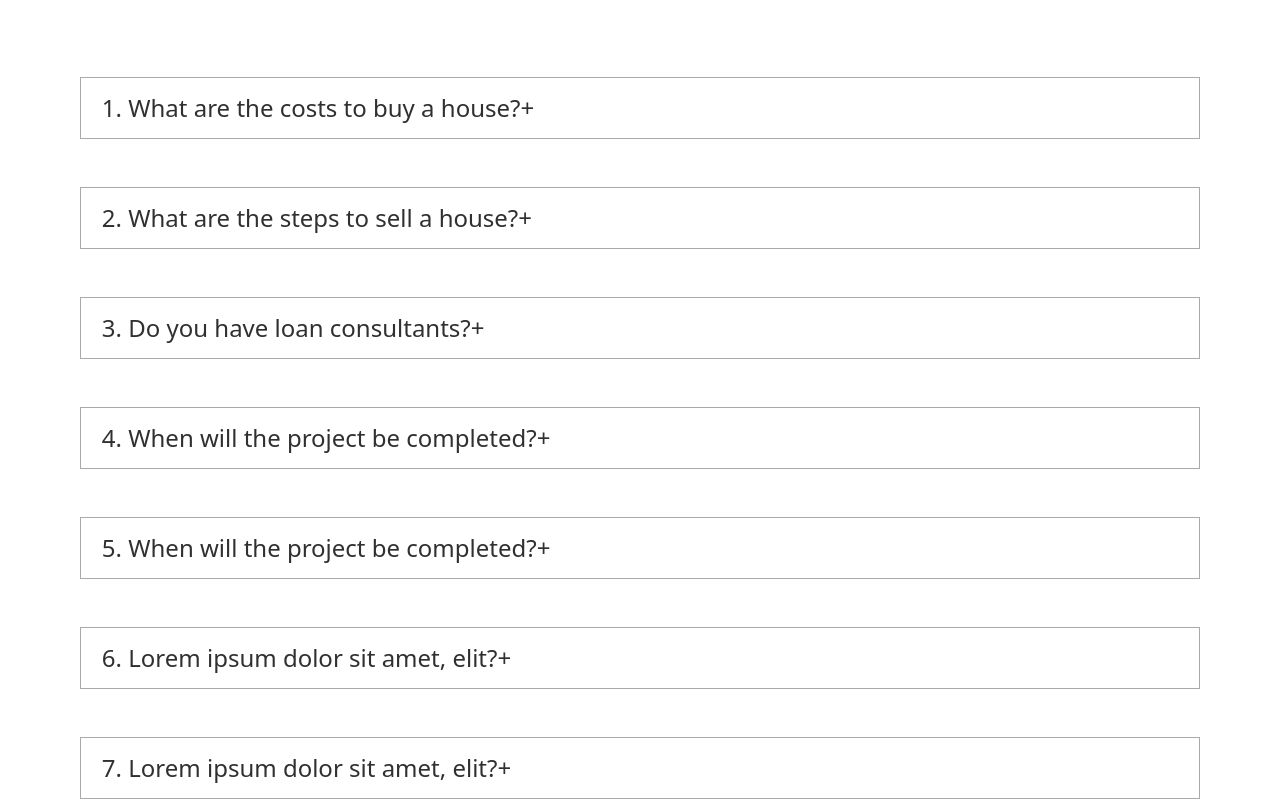
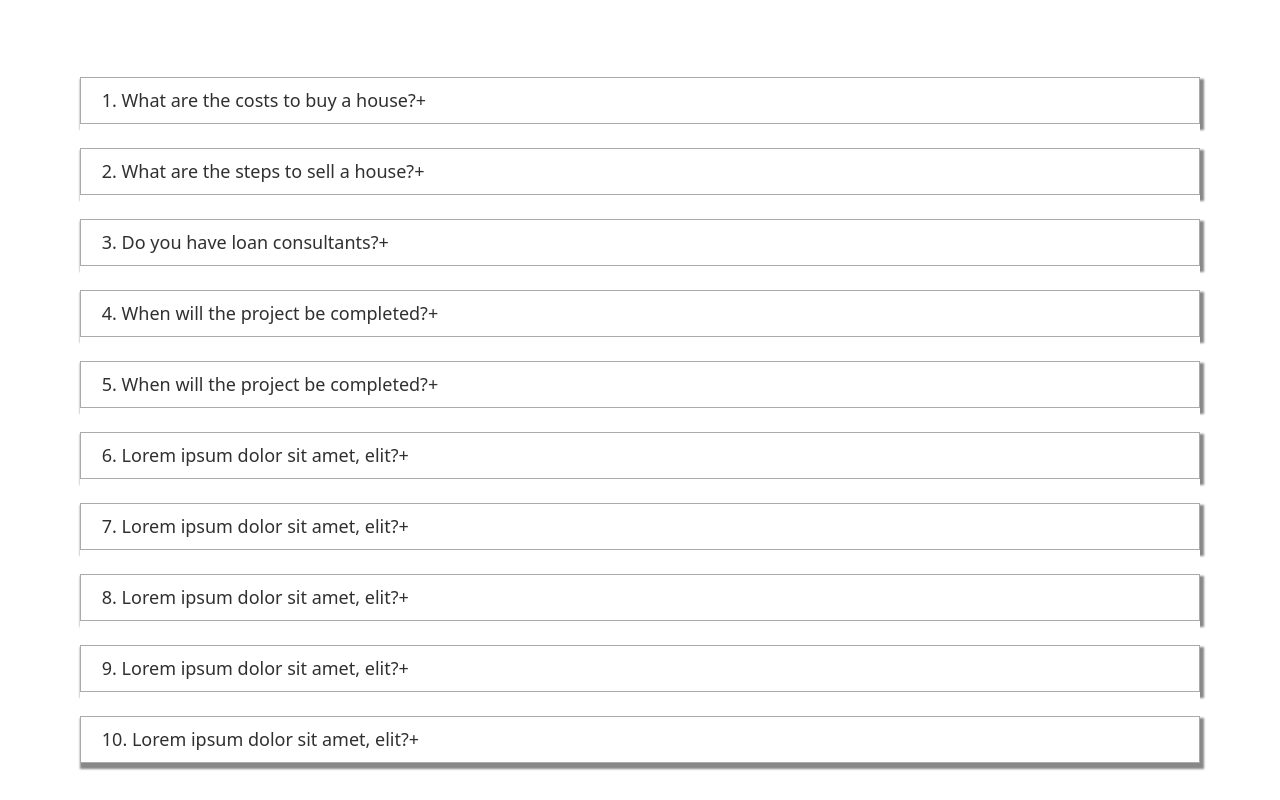
Before and after one commit to ocircleo/moonknight, a React (Vite) app: page /question in a window 1280 px wide. Shown: the part 340-1140 px from the top of the page. Built offline with nearby package versions, Linux system fonts and the light colour scheme; no server answers.

Commit message:
Contact section worked done

```diff
--- a/src/pages/Contact/Question.css
+++ b/src/pages/Contact/Question.css
@@ -13,7 +13,7 @@
 details {
     background-color: #fff;
     color: #303030;
-    font-size: 1.5rem;
+    font-size: 18px;
 }
 
 summary {
@@ -23,6 +23,7 @@ summary {
     justify-content: space-between;
     transition: height 1s ease;
     border: 1px solid #aaa;
+    box-shadow: 2px 4px 2px 2px #888888;
 }
 
 summary::-webkit-details-marker {
--- a/src/pages/Contact/Question.jsx
+++ b/src/pages/Contact/Question.jsx
@@ -31,7 +31,7 @@ const Question = () => {
                         Nemo enim ipsam voluptatem quia voluptas sit aspernatur aut odit aut fugit, sed quia consequuntur magni dolores eos qui ratione voluptatem sequi nesciunt.
                     </div>
                 </details>
-                <details className='pt-12'>
+                <details className='pt-6 '>
                     <summary className=''>2. What are the steps to sell a house?</summary>
                     <div>
                         Lorem ipsum dolor sit amet, consectetur adipiscing elit, sed do eiusmod tempor incididunt ut labore et dolore magna aliqua.
@@ -39,7 +39,7 @@ const Question = () => {
                         Nemo enim ipsam voluptatem quia voluptas sit aspernatur aut odit aut fugit, sed quia consequuntur magni dolores eos qui ratione voluptatem sequi nesciunt.
                     </div>
                 </details>
-                <details className='pt-12'>
+                <details className='pt-6'>
                     <summary>3. Do you have loan consultants?</summary>
                     <div>
                         Lorem ipsum dolor sit amet, consectetur adipiscing elit, sed do eiusmod tempor incididunt ut labore et dolore magna aliqua.
@@ -47,7 +47,7 @@ const Question = () => {
                         Nemo enim ipsam voluptatem quia voluptas sit aspernatur aut odit aut fugit, sed quia consequuntur magni dolores eos qui ratione voluptatem sequi nesciunt.
                     </div>
                 </details>
-                <details className='pt-12'>
+                <details className='pt-6'>
                     <summary>4. When will the project be completed?</summary>
                     <div>
                         Lorem ipsum dolor sit amet, consectetur adipiscing elit, sed do eiusmod tempor incididunt ut labore et dolore magna aliqua.
@@ -55,7 +55,7 @@ const Question = () => {
                         Nemo enim ipsam voluptatem quia voluptas sit aspernatur aut odit aut fugit, sed quia consequuntur magni dolores eos qui ratione voluptatem sequi nesciunt.
                     </div>
                 </details>
-                <details className='pt-12'>
+                <details className='pt-6'>
                     <summary>5. When will the project be completed?</summary>
                     <div>
                         Lorem ipsum dolor sit amet, consectetur adipiscing elit, sed do eiusmod tempor incididunt ut labore et dolore magna aliqua.
@@ -63,7 +63,7 @@ const Question = () => {
                         Nemo enim ipsam voluptatem quia voluptas sit aspernatur aut odit aut fugit, sed quia consequuntur magni dolores eos qui ratione voluptatem sequi nesciunt.
                     </div>
                 </details>
-                <details className='pt-12'>
+                <details className='pt-6'>
                     <summary>6. Lorem ipsum dolor sit amet, elit?</summary>
                     <div>
                         Lorem ipsum dolor sit amet, consectetur adipiscing elit, sed do eiusmod tempor incididunt ut labore et dolore magna aliqua.
@@ -71,7 +71,7 @@ const Question = () => {
                         Nemo enim ipsam voluptatem quia voluptas sit aspernatur aut odit aut fugit, sed quia consequuntur magni dolores eos qui ratione voluptatem sequi nesciunt.
                     </div>
                 </details>
-                <details className='pt-12'>
+                <details className='pt-6'>
                     <summary>7. Lorem ipsum dolor sit amet, elit?</summary>
                     <div>
                         Lorem ipsum dolor sit amet, consectetur adipiscing elit, sed do eiusmod tempor incididunt ut labore et dolore magna aliqua.
@@ -79,7 +79,7 @@ const Question = () => {
                         Nemo enim ipsam voluptatem quia voluptas sit aspernatur aut odit aut fugit, sed quia consequuntur magni dolores eos qui ratione voluptatem sequi nesciunt.
                     </div>
                 </details>
-                <details className='pt-12'>
+                <details className='pt-6'>
                     <summary>8. Lorem ipsum dolor sit amet, elit?</summary>
                     <div>
                         Lorem ipsum dolor sit amet, consectetur adipiscing elit, sed do eiusmod tempor incididunt ut labore et dolore magna aliqua.
@@ -87,7 +87,7 @@ const Question = () => {
                         Nemo enim ipsam voluptatem quia voluptas sit aspernatur aut odit aut fugit, sed quia consequuntur magni dolores eos qui ratione voluptatem sequi nesciunt.
                     </div>
                 </details>
-                <details className='pt-12'>
+                <details className='pt-6'>
                     <summary>9. Lorem ipsum dolor sit amet, elit?</summary>
                     <div>
                         Lorem ipsum dolor sit amet, consectetur adipiscing elit, sed do eiusmod tempor incididunt ut labore et dolore magna aliqua.
@@ -95,7 +95,7 @@ const Question = () => {
                         Nemo enim ipsam voluptatem quia voluptas sit aspernatur aut odit aut fugit, sed quia consequuntur magni dolores eos qui ratione voluptatem sequi nesciunt.
                     </div>
                 </details>
-                <details className='pt-12'>
+                <details className='pt-6'>
                     <summary>10. Lorem ipsum dolor sit amet, elit?</summary>
                     <div>
                         Lorem ipsum dolor sit amet, consectetur adipiscing elit, sed do eiusmod tempor incididunt ut labore et dolore magna aliqua.
```
